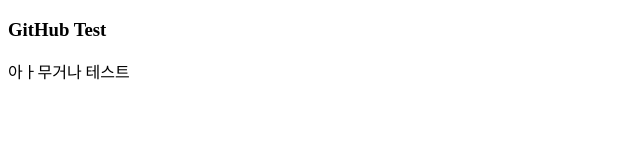
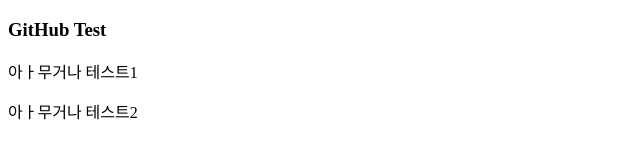
Before and after one commit to Vva1111/character64, a plain HTML site: page index.html in a window 1280 px wide. Shown: the whole page, without its empty margins (0-640 px from the left). Drawn offline with Linux system fonts and the light colour scheme.

Commit message:
second commit

```diff
--- a/index.html
+++ b/index.html
@@ -8,6 +8,7 @@
   </head>
   <body>
     <h3>GitHub Test</h3>
-    <p>아ㅏ무거나 테스트</p>
+    <p>아ㅏ무거나 테스트1</p>
+    <p>아ㅏ무거나 테스트2</p>
   </body>
 </html>
```
